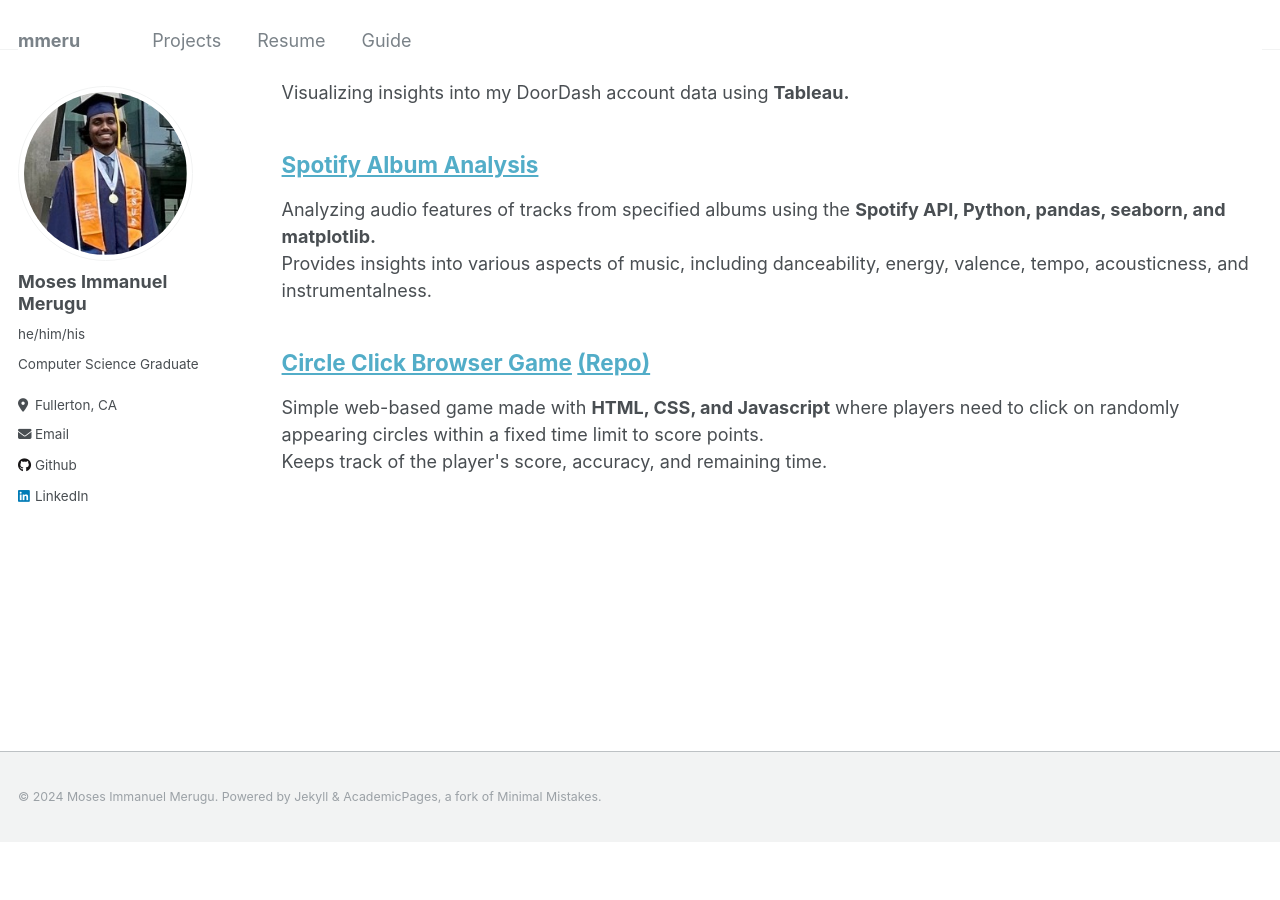
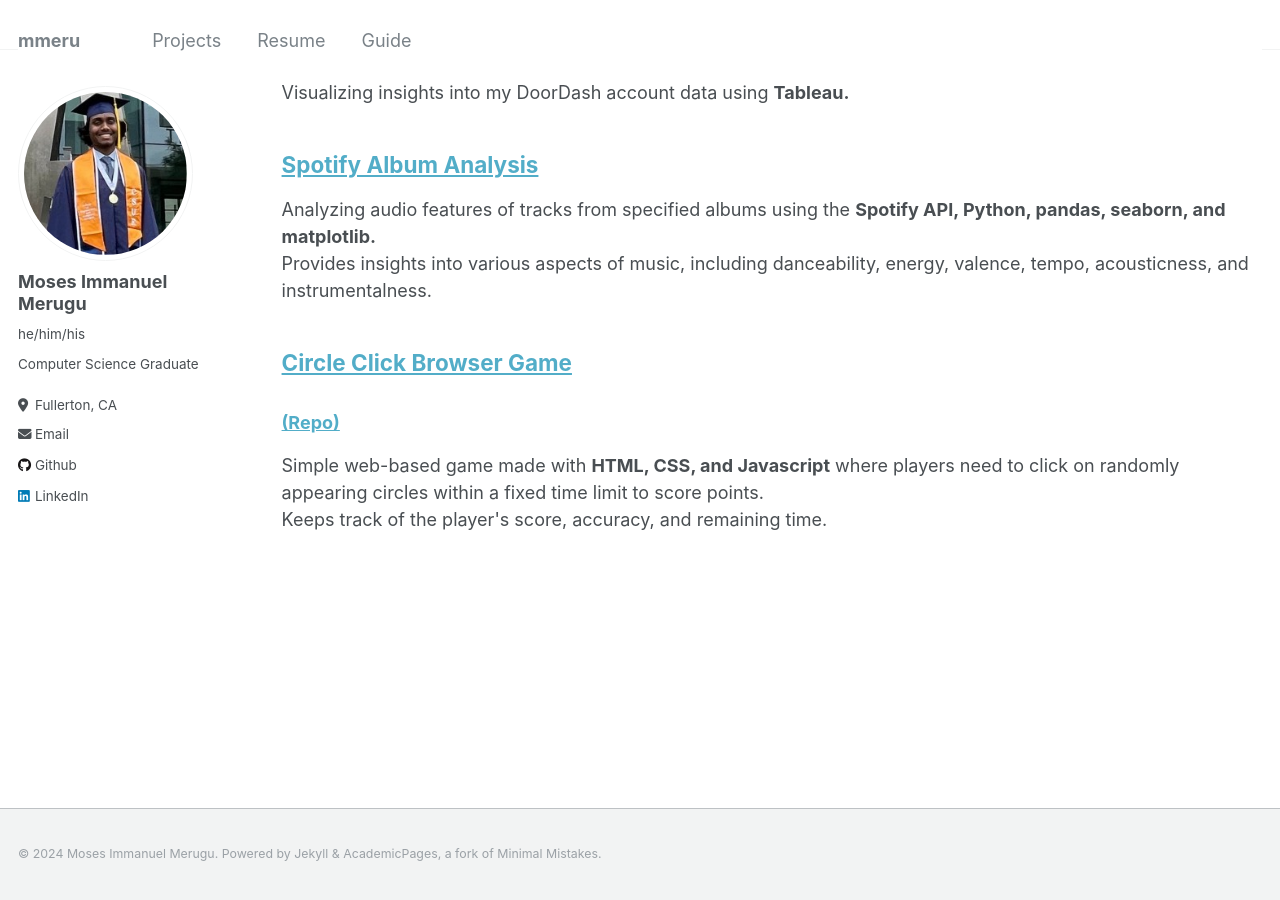
Before and after one commit to mmeru/mmeru.github.io, a Jekyll site: the page built from _pages/portfolio.html, in a window 1280 px wide and 900 px high, scrolled down 584 px. Built offline with Jekyll 4.4.1, drawn with Linux system fonts in a browser that asks for light colours; before the commit the page ends 1426 px from its top, so only the background shows below that.

```diff
--- a/_pages/portfolio.html
+++ b/_pages/portfolio.html
@@ -38,6 +38,7 @@ author_profile: true
     </div>
 
     <div class="project">
-        <h2><a href="https://mmeru.github.io/browser-game/" target="_blank">Circle Click Browser Game</a> <a href="https://github.com/mmeru/browser-game" target="_blank">(Repo)</a></h2>
+        <h2><a href="https://mmeru.github.io/browser-game/" target="_blank">Circle Click Browser Game</a></h2>
+        <h3><a href="https://github.com/mmeru/browser-game" target="_blank">(Repo)</a></h3>
         <p>Simple web-based game made with <b>HTML, CSS, and Javascript</b> where players need to click on randomly appearing circles within a fixed time limit to score points.<br>Keeps track of the player's score, accuracy, and remaining time.</b></p>
     </div>
```
